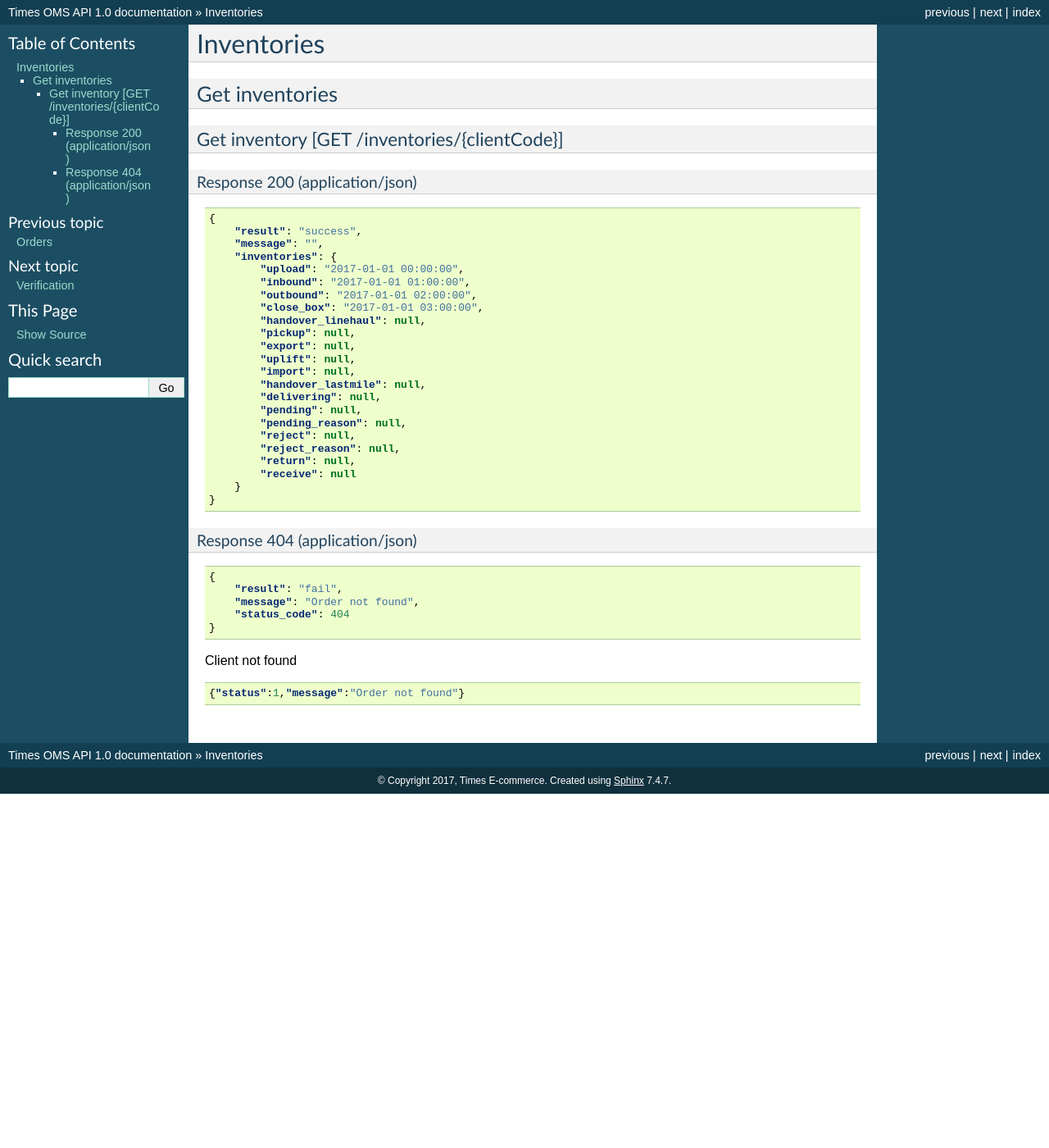
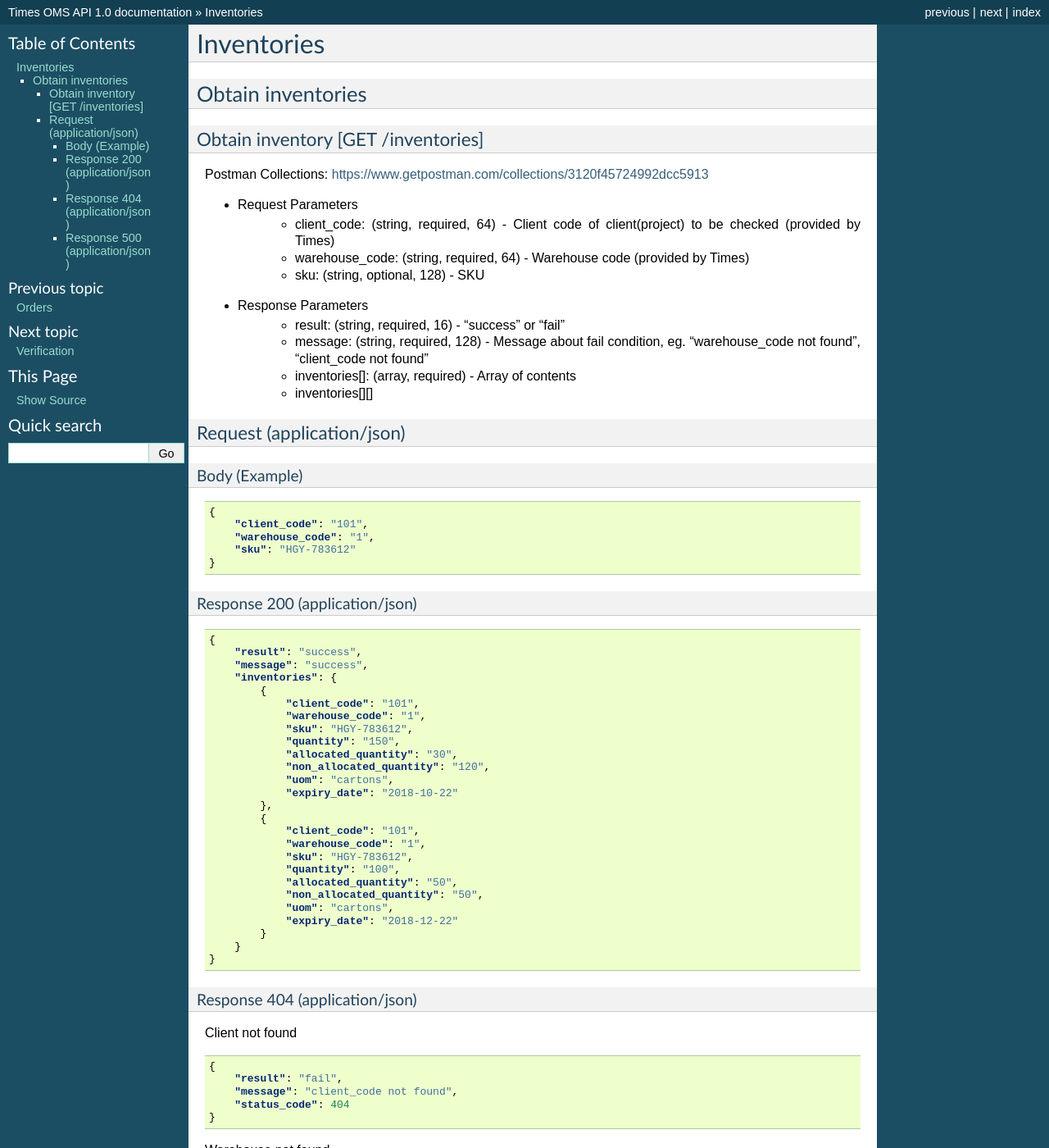
Before and after one commit to timeslogistics/times-oms-api-docs, a Sphinx documentation site: the page built from docs/inventories.rst, in a window 1280 px wide and 1400 px high. Shown: the whole window at 82% size. Built offline with Sphinx 7.4.7, drawn with Linux system fonts in a browser that asks for light colours; some of the changed text lies outside the part shown.

Commit message:
Update inventories.rst
updated inventories api

```diff
--- a/docs/inventories.rst
+++ b/docs/inventories.rst
@@ -1,11 +1,39 @@
 Inventories
 ========
 
-Get inventories
+Obtain inventories
 -----------
 
-Get inventory [GET /inventories/{clientCode}]
+Obtain inventory [GET /inventories]
 ^^^^^^^^^^^^^^^^^^^^^^^^^^^^^^^^^^^^^^^^^^^^^^^
+Postman Collections: https://www.getpostman.com/collections/3120f45724992dcc5913
+
++ Request Parameters
+    + client_code: (string, required, 64) - Client code of client(project) to be checked (provided by Times)
+    + warehouse_code: (string, required, 64) - Warehouse code (provided by Times)
+    + sku: (string, optional, 128) - SKU
+
++ Response Parameters
+    + result: (string, required, 16) - "success" or "fail"
+    + message: (string, required, 128) - Message about fail condition, eg. "warehouse_code not found", "client_code not found"
+    + inventories[]: (array, required) - Array of contents
+    + inventories[][]
+
+
+
+Request (application/json)
+^^^^^^^^^^^^^^^^^^^^^^^^^^^^^^
+
+Body (Example)
+"""""""""""""""""
+
+.. code-block:: json
+
+            {
+                "client_code": "101",
+                "warehouse_code": "1",
+                "sku": "HGY-783612"
+            }
 
 Response 200 (application/json)
 """"""""""""""""""""""""""""""""""
@@ -14,42 +42,64 @@ Response 200 (application/json)
 
             {
                 "result": "success",
-                "message": "",
+                "message": "success",
                 "inventories": {
-                    "upload": "2017-01-01 00:00:00",
-                    "inbound": "2017-01-01 01:00:00",
-                    "outbound": "2017-01-01 02:00:00",
-                    "close_box": "2017-01-01 03:00:00",
-                    "handover_linehaul": null,
-                    "pickup": null,
-                    "export": null,
-                    "uplift": null,
-                    "import": null,
-                    "handover_lastmile": null,
-                    "delivering": null,
-                    "pending": null,
-                    "pending_reason": null,
-                    "reject": null,
-                    "reject_reason": null,
-                    "return": null,
-                    "receive": null
+                    {
+                        "client_code": "101",
+                        "warehouse_code": "1",
+                        "sku": "HGY-783612",
+                        "quantity": "150",
+                        "allocated_quantity": "30",
+                        "non_allocated_quantity": "120",
+                        "uom": "cartons",
+                        "expiry_date": "2018-10-22"
+                    },
+                    {
+                        "client_code": "101",
+                        "warehouse_code": "1",
+                        "sku": "HGY-783612",
+                        "quantity": "100",
+                        "allocated_quantity": "50",
+                        "non_allocated_quantity": "50",
+                        "uom": "cartons",
+                        "expiry_date": "2018-12-22"
+                    }
                 }
             }
 
 Response 404 (application/json)
 """"""""""""""""""""""""""""""""""
 
+Client not found
+
 .. code-block:: json
 
             {
                 "result": "fail",
-                "message": "Order not found",
+                "message": "client_code not found",
                 "status_code": 404
             }
 
 
-Client not found
+Warehouse not found
 
 .. code-block:: json
 
-            {"status":1,"message":"Order not found"}
+            {
+                "result": "fail",
+                "message": "warehouse_code not found",
+                "status_code": 404
+            }
+
+Response 500 (application/json)
+"""""""""""""""""""""""""""""""""""
+
+Server internal error
+
+.. code-block:: json
+
+            {
+                "result": "fail",
+                "message": "server error",
+                "status_code": 500
+            }
```
